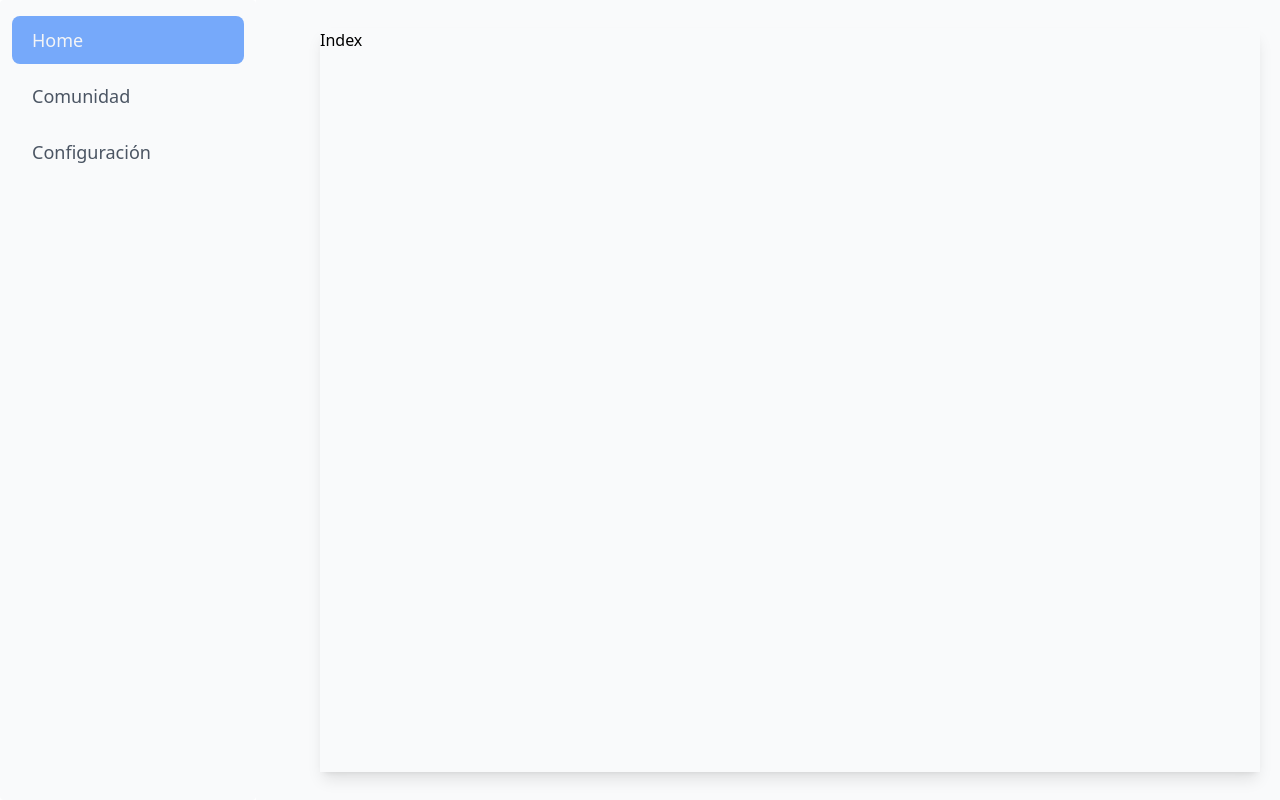
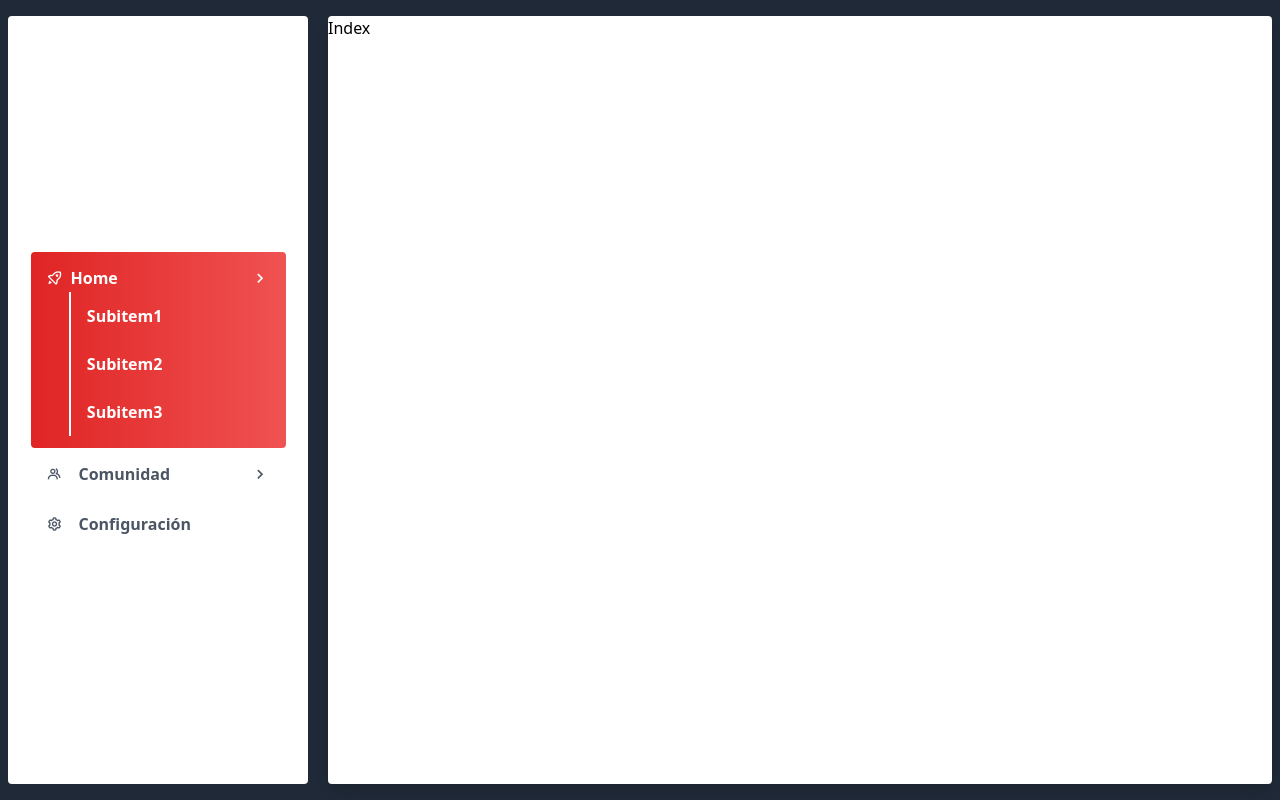
Before and after one commit to brayanforero/distribucion-alimentos, a React (Vite) app: page /app in a window 1280 px wide. Built offline with nearby package versions, Linux system fonts and the light colour scheme.

Commit message:
:construction: [UPDATE] navbar interactions

```diff
--- a/index.html
+++ b/index.html
@@ -5,6 +5,10 @@
     <link rel="icon" type="image/svg+xml" href="/vite.svg" />
     <meta name="viewport" content="width=device-width, initial-scale=1.0" />
     <title>Control Clap</title>
+    <link
+      href="https://unpkg.com/boxicons@2.1.4/css/boxicons.min.css"
+      rel="stylesheet"
+    />
   </head>
   <body>
     <div id="root"></div>
--- a/src/components/auth/NavApp/NavApp.jsx
+++ b/src/components/auth/NavApp/NavApp.jsx
@@ -1,25 +1,57 @@
 import { AppLink } from '@/components/shared/AppLink'
-import { Sidebar } from 'flowbite-react'
+import { Link } from 'react-router-dom'
 
 function NavApp() {
   return (
-    <div className="w-fit h-full bg-white">
-      <Sidebar aria-label="Default sidebar example">
-        <Sidebar.Items>
-          <Sidebar.ItemGroup>
+    <aside className="w-1/4 max-w-[300px]">
+      <nav className="h-full flex items-center bg-white rounded">
+        <ul className="w-full flex flex-col">
+          <li className="w-[85%] mx-auto">
+            <AppLink to=".">
+              <div className="flex items-center gap-2">
+                <i className="bx bx-rocket"></i>
+                Home
+                <i className="bx bx-chevron-right ml-auto text-xl"></i>
+              </div>
+              <ul className="w-[90%] ml-auto border-l-2 border-white">
                 <li>
-              <AppLink to="/app">Home</AppLink>
+                  <Link className="py-3 px-4 block w-full" to=".">
+                    Subitem1
+                  </Link>
                 </li>
                 <li>
-              <AppLink to="comunity">Comunidad</AppLink>
+                  <Link className="py-3 px-4 block w-full" to=".">
+                    Subitem2
+                  </Link>
                 </li>
                 <li>
-              <AppLink to="settings">Configuración</AppLink>
+                  <Link className="py-3 px-4 block w-full" to=".">
+                    Subitem3
+                  </Link>
                 </li>
-          </Sidebar.ItemGroup>
-        </Sidebar.Items>
-      </Sidebar>
+              </ul>
+            </AppLink>
+          </li>
+          <li className="w-[85%] mx-auto">
+            <AppLink to="comunity">
+              <div className="flex items-center gap-4">
+                <i class="bx bx-group"></i>
+                Comunidad
+                <i className="bx bx-chevron-right ml-auto text-xl"></i>
               </div>
+            </AppLink>
+          </li>
+          <li className="w-[85%] mx-auto">
+            <AppLink to="settings">
+              <div className="flex items-center gap-4">
+                <i class="bx bx-cog"></i>
+                Configuración
+              </div>
+            </AppLink>
+          </li>
+        </ul>
+      </nav>
+    </aside>
   )
 }
 
--- a/src/components/shared/AppLink/AppLink.css
+++ b/src/components/shared/AppLink/AppLink.css
@@ -1,3 +1,3 @@
 .AppLink {
-  @apply text-gray-600 font-medium rounded-lg text-lg px-5 py-2.5 mr-2 mb-2 block w-full;
+  @apply text-gray-600 font-semibold rounded py-3 px-4 block w-full overflow-hidden;
 }
--- a/src/components/shared/AppLink/AppLink.jsx
+++ b/src/components/shared/AppLink/AppLink.jsx
@@ -7,7 +7,7 @@ function AppLink({ children, to }) {
       end
       className={({ isActive }) =>
         isActive
-          ? 'AppLink text-gray-100 bg-blue-400 pointer-events-none'
+          ? 'AppLink text-white bg-gradient-to-r from-red-600 to-red-500 pointer-events-none'
           : 'AppLink'
       }
     >
--- /dev/null
+++ b/src/pages/Dashboard/Dashboard.css
@@ -0,0 +1,8 @@
+.dashboard {
+  @apply w-full h-full bg-no-repeat bg-center bg-cover flex gap-5 py-4 px-2 bg-gray-800;
+}
+
+.dashboard-body {
+  @apply bg-white rounded;
+  width: calc(100% - 300px);
+}
--- a/src/pages/Dashboard/Dashboard.jsx
+++ b/src/pages/Dashboard/Dashboard.jsx
@@ -1,11 +1,12 @@
 import { NavApp } from '@/components'
 import { Outlet } from 'react-router-dom'
 
+import './Dashboard.css'
 function Dashboard() {
   return (
-    <div className="w-full h-full grid grid-cols-4 overflow-hidden">
+    <div className="dashboard">
       <NavApp />
-      <div className="col-span-3 py-7 pr-5">
+      <div className="dashboard-body">
         <div className="shadow-lg h-full">
           <Outlet />
         </div>
```
Also changed, not shown: 1 other file (tests, documents, lock files or other folders). Lines whose indentation alone changed are shown as unchanged.
